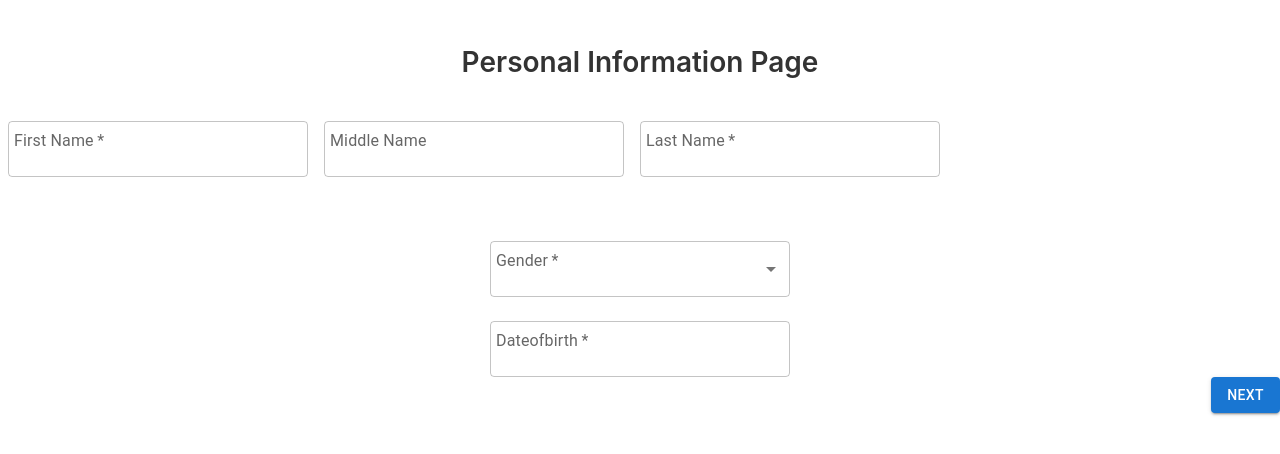
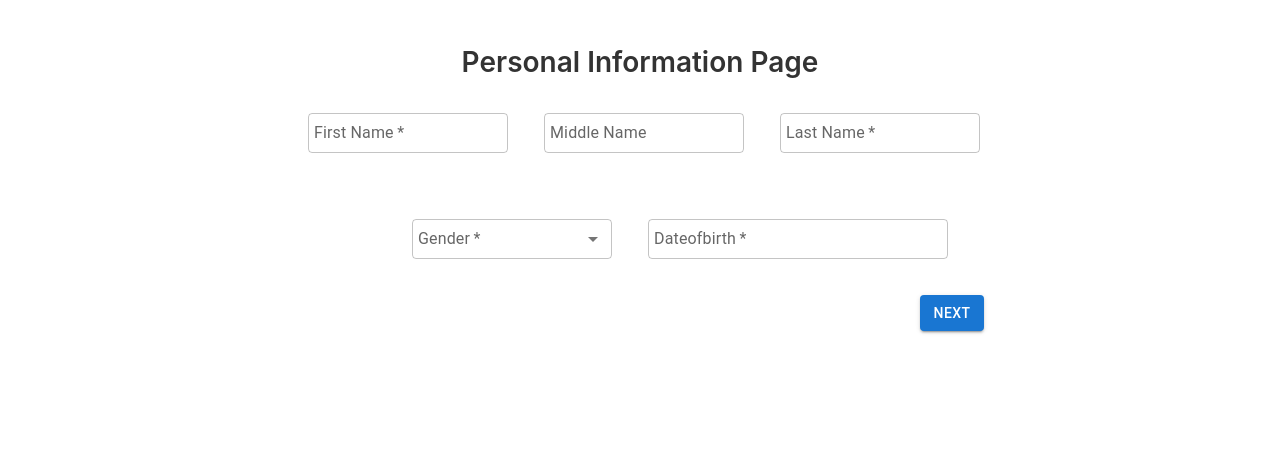
Before and after one commit to Najwa4/FP, a React (Create React App) app in the folder client/: page /personal-information in a window 1280 px wide. Shown: the top 454 px of the page. Built offline with nearby package versions, Linux system fonts and the light colour scheme.

Commit message:
Added registration form

```diff
--- a/client/package.json
+++ b/client/package.json
@@ -6,6 +6,7 @@
     "@emotion/react": "^11.11.4",
     "@emotion/styled": "^11.11.0",
     "@mui/icons-material": "^5.15.14",
+    "@mui/lab": "^5.0.0-alpha.169",
     "@mui/material": "^5.15.14",
     "@mui/styled-engine-sc": "^6.0.0-alpha.18",
     "@react-navigation/native": "^6.1.17",
--- a/client/src/components/RegistrationForm.jsx
+++ b/client/src/components/RegistrationForm.jsx
@@ -2,6 +2,8 @@ import React, { useState } from 'react';
 import { TextField, Button,
   // Select,
   MenuItem } from '@mui/material';
+
+
 
 const RegistrationForm = () => {
   const [page, setPage] = useState(1);
@@ -10,7 +12,7 @@ const RegistrationForm = () => {
     middleName: '',
     lastName: '',
     email: '',
-    password: '',
+    phoneNumber: '',
     region: '',
     woreda: '',
     zone: '',
@@ -49,11 +51,13 @@ const RegistrationForm = () => {
         onChange={handleChange}
         required
         fullWidth
-        margin="normal"
-        style={{ width: '300px', height: '40px', fontSize: '16px', padding: '8px' }}
+        margin="dense"
+        InputProps={{
+          style: { height: '40px' },
+        }}
+        style={{ width: '200px', height: '5px', fontSize: '14px', padding: '8px',marginLeft:"300px" }}
 
       />
-
 
       <TextField
         label="Middle Name"
@@ -61,10 +65,12 @@ const RegistrationForm = () => {
         value={formData.middleName}
         onChange={handleChange}
         fullWidth
-        margin="normal"
-        style={{ width: '300px', height: '40px', fontSize: '16px', padding: '8px', }}
+        margin="dense"
+        InputProps={{
+          style: { height: '40px' },
+        }}
+        style={{ width: '200px', height: '30px', fontSize: '16px', padding: '8px',marginLeft:'20px' }}
       />
-
 
       <TextField
         label="Last Name"
@@ -73,8 +79,11 @@ const RegistrationForm = () => {
         onChange={handleChange}
         required
         fullWidth
-        margin="normal"
-        style={{ width: '300px', height: '40px', fontSize: '16px', padding: '8px', }}
+        margin="dense"
+        InputProps={{
+          style: { height: '40px' },
+        }}
+        style={{ width: '200px', height: '30px', fontSize: '16px', padding: '8px',marginLeft:'20px' }}
       />
       </div>
       <div style={{ display: 'flex', justifyContent: 'center' }}>
@@ -86,7 +95,10 @@ const RegistrationForm = () => {
         required
         fullWidth
         margin="normal"
-        style={{ width: '300px', height: '40px', fontSize: '16px', padding: '8px', }}
+        InputProps={{
+          style: { height: '40px' },
+        }}
+        style={{ width: '200px', height: '30px', fontSize: '16px', padding: '8px',marginLeft:'80px',marginRight:'20px' }}
         select
       >
         <MenuItem value="" disabled>
@@ -96,10 +108,10 @@ const RegistrationForm = () => {
         <MenuItem value="M">M</MenuItem>
 
       </TextField>
-      </div>
+
       {/* Buttons */}
 
-      <div style={{ display: 'flex', justifyContent: 'center' }}>
+
   <TextField
    label=" Dateofbirth"
    name="dateofbirth"
@@ -108,11 +120,14 @@ const RegistrationForm = () => {
    required
    fullWidth
    margin="normal"
+   InputProps={{
+    style: { height: '40px' },
+  }}
    style={{ width: '300px', height: '40px', fontSize: '16px', padding: '8px', }}
   >
   </TextField>
   </div>
-  <div style={{ display: 'flex', justifyContent: 'flex-end' }}>
+  <div style={{ display: 'flex', justifyContent: 'flex-start' ,marginRight:'550px',padding: '20px',marginLeft:'900px' }}>
   <Button variant="contained" color="primary" type="submit" >
     Next
   </Button>
@@ -132,31 +147,40 @@ const RegistrationForm = () => {
         required
         fullWidth
         margin="normal"
+        InputProps={{
+          style: { height: '40px' },
+        }}
         style={{ width: '300px', height: '40px', fontSize: '16px', padding: '8px',  }}
       />
       </div>
       <div style={{ display: 'flex', justifyContent: 'center' }}>
       <TextField
-        label="Password"
-        name="password"
-        type="password"
+        label="Phone Number"
+        name="phonenumber"
+        type="formData.phonenumber"
         value={formData.password}
         onChange={handleChange}
         required
         fullWidth
         margin="normal"
+        InputProps={{
+          style: { height: '40px' },
+        }}
         style={{ width: '300px', height: '40px', fontSize: '16px', padding: '8px', }}
       />
       </div>
 
-      <div style={{ display: 'flex', justifyContent: 'space-between' }}>
-  <Button variant="contained" color="primary" onClick={previousPage}>
+  <div style={{ display: 'flex', justifyContent:'flex-end',marginRight:'850px'}}>
+        <Button variant="contained" color="primary" onClick={previousPage}>
     Previous
   </Button>
-  <Button variant="contained" color="primary" type="submit">
-    Next
-  </Button>
+  </div>
+<div style={{display: 'flex', justifyContent: 'flex-end',marginRight:'500px'}}>
+    <Button variant="contained" color="primary" type="submit">
+         Next
+      </Button>
 </div>
+
     </form>
   );
 
@@ -170,10 +194,13 @@ const RegistrationForm = () => {
         onChange={handleChange}
         required
         margin="normal"
-        style={{ width: '300px', height: '40px', fontSize: '16px', padding: '8px', }}
+        InputProps={{
+          style: { height: '40px' },
+        }}
+        style={{ width: '200px', height: '40px', fontSize: '16px', padding: '8px', }}
       />
-      </div>
-      <div style={{ display: 'flex', justifyContent: 'center' }}>
+
+
       <TextField
         label="Woreda"
         name="woreda"
@@ -181,7 +208,10 @@ const RegistrationForm = () => {
         onChange={handleChange}
         required
         margin="normal"
-        style={{ width: '300px', height: '40px', fontSize: '16px', padding: '8px', }}
+        InputProps={{
+          style: { height: '40px' },
+        }}
+        style={{ width: '200px', height: '40px', fontSize: '16px', padding: '8px', }}
       />
       </div>
       <div style={{ display: 'flex', justifyContent: 'center' }}>
@@ -192,11 +222,14 @@ const RegistrationForm = () => {
         onChange={handleChange}
         required
         margin="normal"
-        style={{ width: '300px', height: '40px', fontSize: '16px', padding: '8px', }}
+        InputProps={{
+          style: { height: '40px' },
+        }}
+        style={{ width: '200px', height: '40px', fontSize: '16px', padding: '8px', }}
 
       />
-      </div>
-      <div style={{ display: 'flex', justifyContent: 'center' }}>
+
+
       <TextField
         label="Kebele"
         name="kebele"
@@ -204,24 +237,35 @@ const RegistrationForm = () => {
         onChange={handleChange}
         required
         margin="normal"
-        style={{ width: '300px', height: '40px', fontSize: '16px', padding: '8px', }}
+        InputProps={{
+          style: { height: '40px' },
+        }}
+        style={{ width: '200px', height: '40px', fontSize: '16px', padding: '8px', }}
       />
       </div>
-      <Button variant="contained" color="primary" onClick={previousPage}>
+
+      <div style={{ display: 'flex', justifyContent: 'flex-end',marginRight:'900px' }}>
+      <Button variant="contained" color="primary" onClick={previousPage}className="previousButton">
         Previous
       </Button>
-      <Button variant="contained" color="primary" type="submit">
+      </div>
+      <div style={{ display: 'flex', justifyContent: 'flex-end',marginRight:'500px' }}>
+      <Button variant="contained" color="primary" type="submit"   className="previousButton"  >
         Register
       </Button>
+      </div>
     </form>
   );
 
   return (
+
+
     <>
       {page === 1 && renderPage1()}
       {page === 2 && renderPage2()}
       {page === 3 && renderPage3()}
     </>
+
   );
 };
 
```
Also changed, not shown: 1 other file (tests, documents, lock files or other folders).
